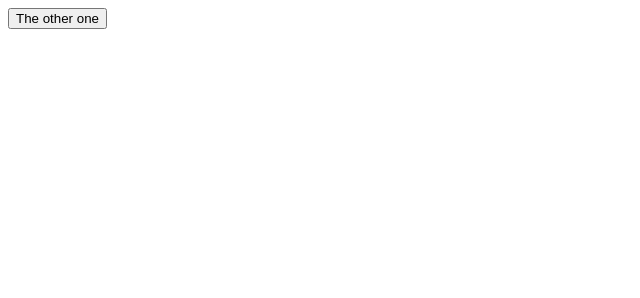
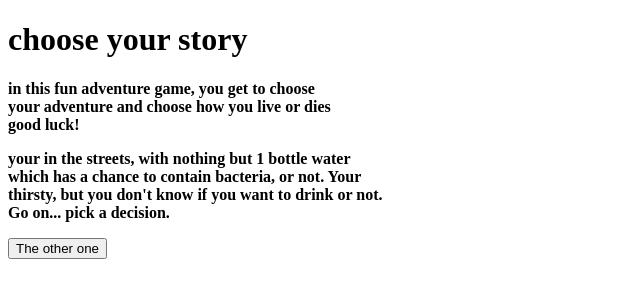
Before and after one commit to skhoo973564/fluffy-fiesta, a plain HTML site: page index.html in a window 1280 px wide. Shown: the whole page, without its empty margins (0-640 px from the left). Drawn offline with Linux system fonts and the light colour scheme.

Commit message:
Update index.html

```diff
--- a/index.html
+++ b/index.html
@@ -1,9 +1,20 @@
 <!DOCTYPE html>
 <html>
   <head>
-    <title>hrobs</title>
+    <title>choose story</title>
   </head>
   <body>
+
+    <h1>choose your story</h1>
+      <h4>in this fun adventure game, you get to choose<br>
+        your adventure and choose how you live or dies<br>
+        good luck!</p>
+
+    <p>your in the streets, with nothing but 1 bottle water<br>
+      which has a chance to contain bacteria, or not. Your<br>
+      thirsty, but you don't know if you want to drink or not.<br>
+      Go on... pick a decision.</p>
+
     <a href="hasta_la_vista_baby.html">
       <button>The other one</button>
     </a>
```
